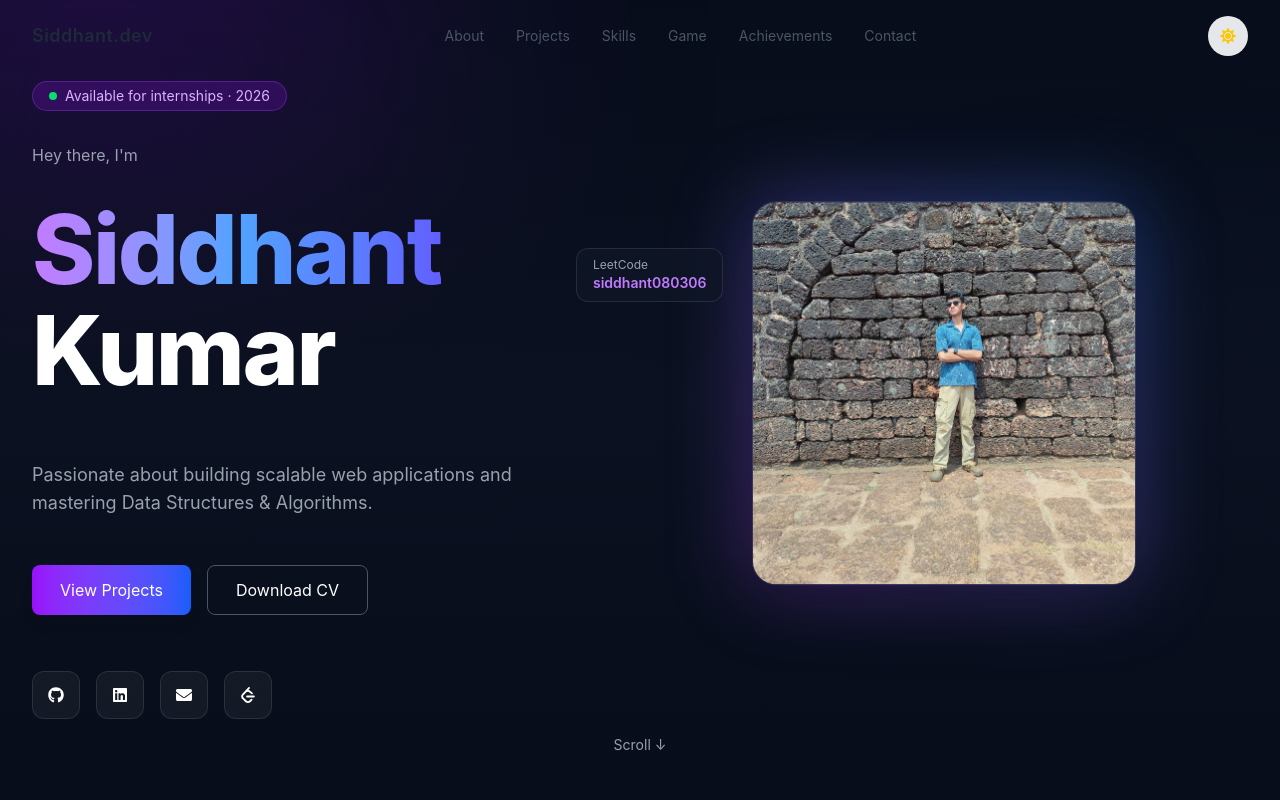
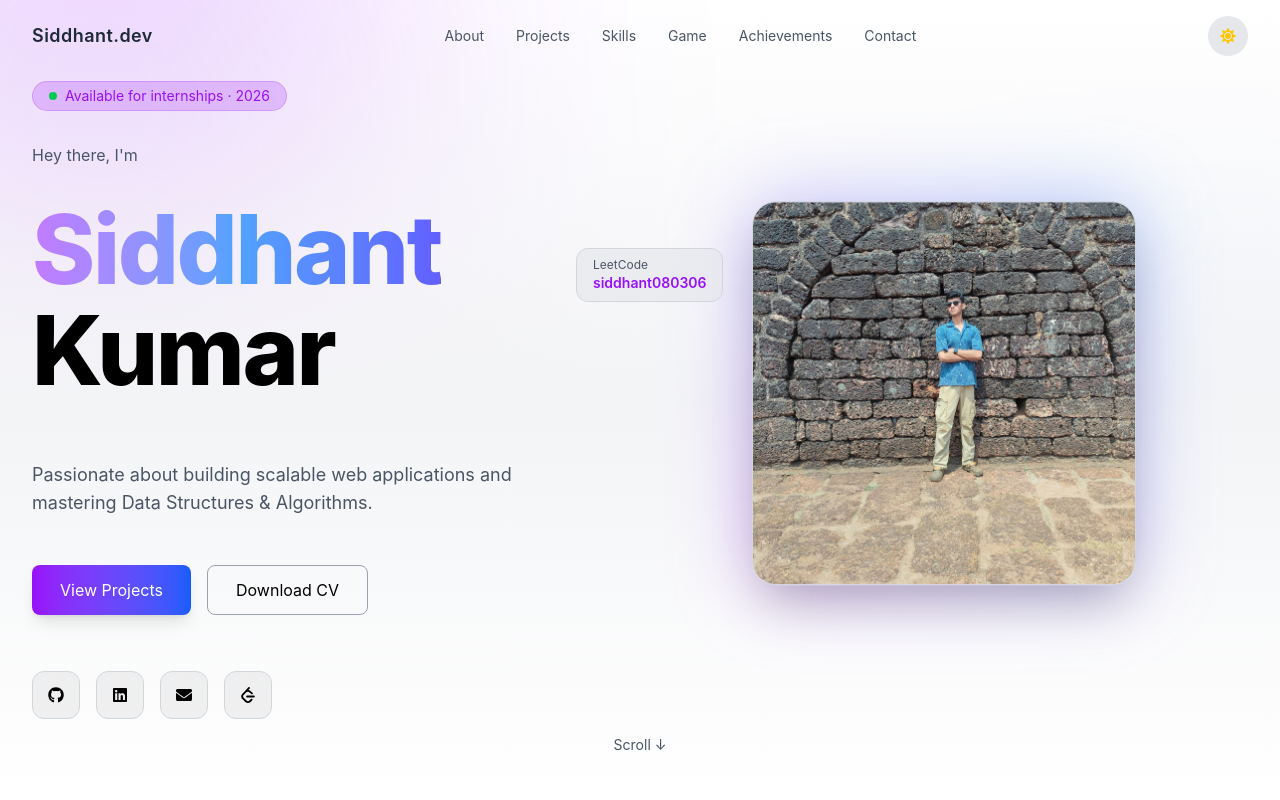
Before and after one commit to siddhantkumar101/Portfolio, a React (Vite) app in the folder portfolio/: page / in a window 1280 px wide. Shown: the top 800 px of the page. Built offline with nearby package versions, Linux system fonts and the light colour scheme.

Commit message:
fixed theme changer

```diff
--- a/portfolio/src/App.jsx
+++ b/portfolio/src/App.jsx
@@ -6,13 +6,20 @@ import Skills from "./components/Skills"
 import MiniGame from "./components/MiniGame"
 import Contact from "./components/Contact"
 import Footer from "./components/Footer"
-
+import { useTheme } from "./context/ThemeContext"
 
 function App() {
+  const { darkMode } = useTheme()
+
   return (
-
-    <div className="font-sans">
-
+    <div
+      className={`
+        font-sans min-h-screen transition-colors duration-300
+        ${darkMode
+          ? "bg-[#070d1a] text-white"
+          : "bg-white text-black"}
+      `}
+    >
       <Navbar />
       <Hero />
       <About />
--- a/portfolio/src/components/Hero.jsx
+++ b/portfolio/src/components/Hero.jsx
@@ -5,15 +5,27 @@ import { SiLeetcode } from "react-icons/si"
 
 function Hero() {
   return (
-    <section className="relative min-h-screen bg-[#070d1a] text-white overflow-hidden">
+    <section className="relative min-h-screen
+      bg-white dark:bg-[#070d1a]
+      text-black dark:text-white
+      overflow-hidden transition-colors duration-300">
 
-      {/* Background Glow Blobs */}
-      <div className="absolute top-[-200px] left-[-200px] w-[600px] h-[600px] bg-purple-600/20 blur-[140px] rounded-full"></div>
-      <div className="absolute bottom-[-200px] right-[-200px] w-[600px] h-[600px] bg-blue-600/20 blur-[140px] rounded-full"></div>
+      {/* Background Glow */}
+      <div className="absolute top-[-200px] left-[-200px] w-[600px] h-[600px]
+        bg-purple-600/20 blur-[140px] rounded-full"></div>
 
-      <div className="absolute inset-0 bg-gradient-to-b from-transparent via-[#0b1120] to-[#070d1a]"></div>
+      <div className="absolute bottom-[-200px] right-[-200px] w-[600px] h-[600px]
+        bg-blue-600/20 blur-[140px] rounded-full"></div>
 
-      <div className="relative max-w-7xl mx-auto px-8 flex flex-col md:flex-row items-center justify-between min-h-screen">
+      {/* Gradient Overlay FIXED */}
+      <div className="absolute inset-0 bg-gradient-to-b
+        from-transparent
+        via-gray-100 dark:via-[#0b1120]
+        to-white dark:to-[#070d1a]">
+      </div>
+
+      <div className="relative max-w-7xl mx-auto px-8
+        flex flex-col md:flex-row items-center justify-between min-h-screen">
 
         {/* LEFT SIDE */}
         <motion.div
@@ -24,19 +36,27 @@ function Hero() {
         >
 
           {/* Availability Pill */}
-          <div className="inline-flex items-center gap-2 px-4 py-1 rounded-full bg-purple-600/20 border border-purple-500/30 text-sm text-purple-300">
-            <span className="w-2 h-2 bg-green-400 rounded-full"></span>
+          <div className="inline-flex items-center gap-2 px-4 py-1 rounded-full
+            bg-purple-600/20 border border-purple-500/30
+            text-sm text-purple-600 dark:text-purple-300">
+            <span className="w-2 h-2 bg-green-500 rounded-full"></span>
             Available for internships · 2026
           </div>
 
-          <p className="text-gray-400">Hey there, I'm</p>
+          <p className="text-gray-600 dark:text-gray-400">
+            Hey there, I'm
+          </p>
 
           <h1 className="text-7xl md:text-8xl font-extrabold tracking-tight leading-[1.05]">
-            <span className="bg-gradient-to-r from-purple-400 via-blue-400 to-indigo-500 bg-clip-text text-transparent">
+            <span className="bg-gradient-to-r
+              from-purple-400 via-blue-400 to-indigo-500
+              bg-clip-text text-transparent">
               Siddhant
             </span>
             <br />
-            <span className="text-white">Kumar</span>
+            <span className="text-black dark:text-white">
+              Kumar
+            </span>
           </h1>
 
           <TypeAnimation
@@ -50,62 +70,67 @@ function Hero() {
             ]}
             speed={50}
             repeat={Infinity}
-            className="text-purple-400 text-xl"
+            className="text-purple-600 dark:text-purple-400 text-xl"
           />
 
-          <p className="text-gray-400 text-lg max-w-lg">
+          <p className="text-gray-600 dark:text-gray-400 text-lg max-w-lg">
             Passionate about building scalable web applications and mastering Data Structures & Algorithms.
           </p>
 
           {/* Buttons */}
           <div className="flex gap-4 pt-4">
-            <button className="px-7 py-3 bg-gradient-to-r from-purple-600 to-blue-600 rounded-lg shadow-lg hover:scale-105 transition">
+            <button className="px-7 py-3
+              bg-gradient-to-r from-purple-600 to-blue-600
+              text-white rounded-lg shadow-lg
+              hover:scale-105 transition">
               View Projects
             </button>
 
             <button
               onClick={() => window.open("/resume.pdf")}
-  className="px-7 py-3 border border-gray-600 rounded-lg hover:bg-gray-800 transition"
->
+              className="px-7 py-3
+                border border-gray-400 dark:border-gray-600
+                rounded-lg
+                hover:bg-gray-200 dark:hover:bg-gray-800
+                transition">
               Download CV
             </button>
           </div>
 
           {/* Social Icons */}
           <div className="flex gap-4 pt-6">
+            {[{
+              icon: <FaGithub />,
+              link: "https://github.com/siddhantkumar101"
+            },
+            {
+              icon: <FaLinkedin />,
+              link: "https://www.linkedin.com/in/siddhant-kumar-dev"
+            },
+            {
+              icon: <FaEnvelope />,
+              link: "mailto:kumarsiddhant815@gmail.com"
+            },
+            {
+              icon: <SiLeetcode />,
+              link: "https://leetcode.com/u/siddhant080306/"
+            }].map((item, index) => (
               <a
-              href="https://github.com/siddhantkumar101"
+                key={index}
+                href={item.link}
                 target="_blank"
                 rel="noreferrer"
-              className="w-12 h-12 flex items-center justify-center rounded-xl bg-white/5 backdrop-blur-lg border border-white/10 hover:bg-white/10 transition hover:scale-110"
+                className="w-12 h-12 flex items-center justify-center
+                  rounded-xl
+                  bg-black/5 dark:bg-white/5
+                  backdrop-blur-lg
+                  border border-gray-300 dark:border-white/10
+                  hover:bg-black/10 dark:hover:bg-white/10
+                  transition hover:scale-110"
               >
-              <FaGithub />
+                {item.icon}
               </a>
-
-            <a
-              href="https://www.linkedin.com/in/siddhant-kumar-dev"
-              target="_blank"
-              rel="noreferrer"
-              className="w-12 h-12 flex items-center justify-center rounded-xl bg-white/5 backdrop-blur-lg border border-white/10 hover:bg-white/10 transition hover:scale-110"
-            >
-              <FaLinkedin />
-            </a>
-
-            <a
-              href="mailto:kumarsiddhant815@gmail.com"
-              className="w-12 h-12 flex items-center justify-center rounded-xl bg-white/5 backdrop-blur-lg border border-white/10 hover:bg-white/10 transition hover:scale-110"
-            >
-              <FaEnvelope />
-            </a>
-
-            <a
-              href="https://leetcode.com/u/siddhant080306/"
-              target="_blank"
-              rel="noreferrer"
-              className="w-12 h-12 flex items-center justify-center rounded-xl bg-white/5 backdrop-blur-lg border border-white/10 hover:bg-white/10 transition hover:scale-110"
-            >
-              <SiLeetcode />
-            </a>
+            ))}
           </div>
 
         </motion.div>
@@ -123,24 +148,35 @@ function Hero() {
             transition={{ duration: 6, repeat: Infinity }}
             className="relative"
           >
-            <div className="absolute inset-0 rounded-3xl bg-gradient-to-tr from-purple-500/40 to-blue-500/40 blur-2xl"></div>
+            <div className="absolute inset-0 rounded-3xl
+              bg-gradient-to-tr from-purple-500/40 to-blue-500/40
+              blur-2xl">
+            </div>
 
             <img
               src="/yourphoto.jpg"
               alt="profile"
-              className="relative w-80 md:w-96 rounded-3xl border border-white/10 shadow-2xl"
+              className="relative w-80 md:w-96 rounded-3xl
+                border border-gray-300 dark:border-white/10
+                shadow-2xl"
             />
           </motion.div>
 
-          {/* LeetCode Floating Card */}
+          {/* LeetCode Floating Card FIXED */}
           <motion.div
             initial={{ opacity: 0, x: 50 }}
             animate={{ opacity: 1, x: 0 }}
             transition={{ delay: 0.5 }}
-            className="absolute -left-16 top-10 bg-[#111827]/70 backdrop-blur-lg px-4 py-2 rounded-xl border border-white/10"
+            className="absolute -left-16 top-10
+              bg-gray-200/70 dark:bg-[#111827]/70
+              backdrop-blur-lg
+              px-4 py-2 rounded-xl
+              border border-gray-300 dark:border-white/10"
           >
-            <p className="text-xs text-gray-400">LeetCode</p>
-            <p className="text-sm font-semibold text-purple-400">
+            <p className="text-xs text-gray-600 dark:text-gray-400">
+              LeetCode
+            </p>
+            <p className="text-sm font-semibold text-purple-600 dark:text-purple-400">
               siddhant080306
             </p>
           </motion.div>
@@ -150,7 +186,8 @@ function Hero() {
       </div>
 
       {/* Scroll Indicator */}
-      <div className="absolute bottom-10 left-1/2 transform -translate-x-1/2 text-gray-400 text-sm animate-bounce">
+      <div className="absolute bottom-10 left-1/2 transform -translate-x-1/2
+        text-gray-600 dark:text-gray-400 text-sm animate-bounce">
         Scroll ↓
       </div>
 
--- a/portfolio/src/index.css
+++ b/portfolio/src/index.css
@@ -1,7 +1,18 @@
 @import "tailwindcss";
 
-body {
-  background-color: #000000;
-  color: white;
+/* Smooth transition */
+html {
+  transition: background-color 0.3s ease, color 0.3s ease;
+}
 
+/* LIGHT MODE FORCE */
+html:not(.dark) body {
+  background-color: white !important;
+  color: black !important;
 }
+
+/* Override dark hardcoded backgrounds in light mode */
+html:not(.dark) section {
+  background-color: white !important;
+  color: black !important;
+}
--- a/portfolio/vite.config.js
+++ b/portfolio/vite.config.js
@@ -3,5 +3,6 @@ import react from '@vitejs/plugin-react'
 import tailwindcss from '@tailwindcss/vite'
 // https://vite.dev/config/
 export default defineConfig({
+
   plugins: [react(),tailwindcss()],
 })
```
Lines whose indentation alone changed are shown as unchanged.
